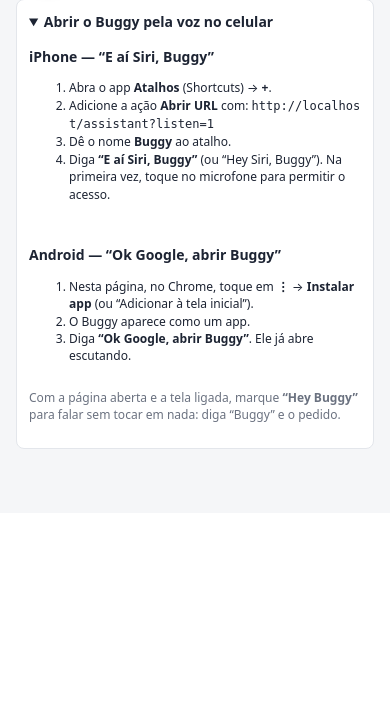
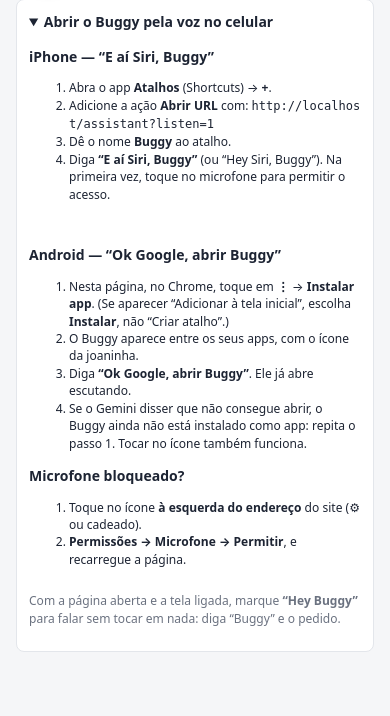
Before and after one commit to ChabadCuritiba/Database-, a Node project: template src/views/assistant/index.ejs in a window 390 px wide, after a click on "Abrir o Buggy pela voz no celular". Shown: the part 751-1467 px from the top of the page. Before the commit the page ends 1200 px from the top, so only its background shows below. Run offline with Node 20 templates, Linux system fonts and the light colour scheme; the template is opened without the code that fills it, so the values that code supplies are empty.

Commit message:
Make Buggy installable as a phone app
Add a minimal root service worker and a manifest id so Chrome offers
'Install app'; installed, the phone assistant can open Buggy by name.
The Buggy page explains how to install it and how to unblock the
microphone.

Co-Authored-By: Claude Opus 5.5 <noreply@anthropic.com>
Claude-Session: https://claude.ai/code/session_01UXfvsxojqSvTPkKbzJydiy

```diff
--- a/public/js/buggy.js
+++ b/public/js/buggy.js
@@ -271,6 +271,9 @@
     if (document.visibilityState === 'visible') { wakeLock = null; keepAwake(); resumeListening(); }
   });
 
+  // Lets Chrome offer "Install app", so the phone's assistant can open Buggy by name.
+  if ('serviceWorker' in navigator) navigator.serviceWorker.register('/sw.js').catch(() => {});
+
   scroll();
   if (!enabled) return;
   // Opened from a Siri / Google shortcut: start listening right away.
--- /dev/null
+++ b/public/sw.js
@@ -0,0 +1,5 @@
+// Minimal service worker so phones can install Buggy as an app.
+// It does not cache anything: every request goes straight to the network.
+self.addEventListener('install', () => self.skipWaiting());
+self.addEventListener('activate', (event) => event.waitUntil(self.clients.claim()));
+self.addEventListener('fetch', () => {});
--- a/src/app.js
+++ b/src/app.js
@@ -67,6 +67,10 @@ export function createApp(db) {
   app.use(express.json({ limit: '1mb' }));
   app.locals.assetVersion = assetVersion();
   app.use('/static', express.static(publicDir, { maxAge: config.isProd ? '7d' : 0 }));
+  // Served from the root so it may control the whole site (needed to install Buggy as an app).
+  app.get('/sw.js', (req, res) => {
+    res.set('Cache-Control', 'no-cache').type('application/javascript').sendFile(path.join(publicDir, 'sw.js'));
+  });
 
   app.use(
     session({
--- a/src/views/assistant/index.ejs
+++ b/src/views/assistant/index.ejs
@@ -68,9 +68,15 @@
       <div>
         <h3>Android — “Ok Google, abrir Buggy”</h3>
         <ol class="small">
-          <li>Nesta página, no Chrome, toque em <strong>⋮</strong> → <strong>Instalar app</strong> (ou “Adicionar à tela inicial”).</li>
-          <li>O Buggy aparece como um app.</li>
+          <li>Nesta página, no Chrome, toque em <strong>⋮</strong> → <strong>Instalar app</strong>. (Se aparecer “Adicionar à tela inicial”, escolha <strong>Instalar</strong>, não “Criar atalho”.)</li>
+          <li>O Buggy aparece entre os seus apps, com o ícone da joaninha.</li>
           <li>Diga <strong>“Ok Google, abrir Buggy”</strong>. Ele já abre escutando.</li>
+          <li>Se o Gemini disser que não consegue abrir, o Buggy ainda não está instalado como app: repita o passo 1. Tocar no ícone também funciona.</li>
+        </ol>
+        <h3>Microfone bloqueado?</h3>
+        <ol class="small">
+          <li>Toque no ícone <strong>à esquerda do endereço</strong> do site (⚙ ou cadeado).</li>
+          <li><strong>Permissões → Microfone → Permitir</strong>, e recarregue a página.</li>
         </ol>
       </div>
     </div>
```
Also changed, not shown: test/buggy.test.js (+14 -0 lines), public/buggy.webmanifest.
